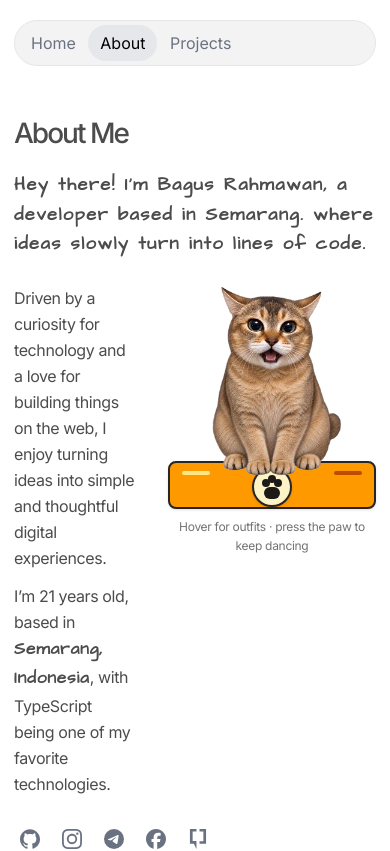
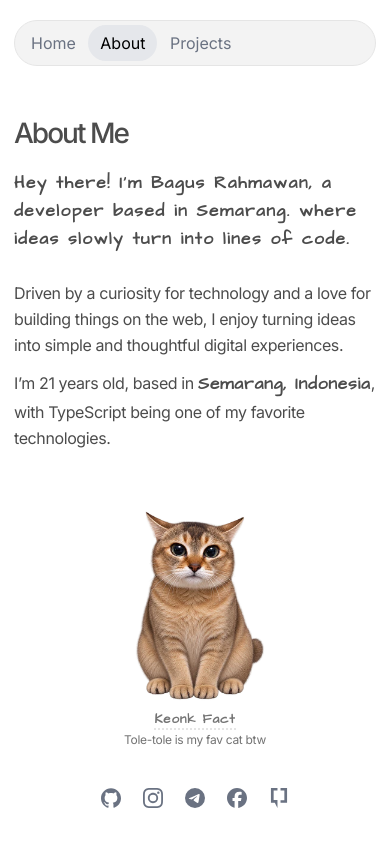
Before and after one commit to bagoesrex/portfolio-website, a Next.js app: page /about in a window 390 px wide. Shown: the top 851 px of the page. Built offline with nearby package versions, Linux system fonts and the light colour scheme.

Commit message:
feat: improve responsive layout and adjust hero/about sections for mobile

```diff
--- a/components/about/IntroSection.tsx
+++ b/components/about/IntroSection.tsx
@@ -10,12 +10,12 @@ export default function IntroSection() {
       <MaxWidthWrapper className="space-y-6.5 pt-28 pb-20">
         <div className="space-y-4">
           <h1 className="text-[28px] font-[490] tracking-[-2px]">About Me</h1>
-          <p className="font-architects-daughter text-[18.2px] font-semibold tracking-[1.5px]">
+          <p className="font-architects-daughter text-[17.2px] font-semibold tracking-[1.5px] md:text-[18.2px]">
             Hey there! I’m Bagus Rahmawan, a developer based in Semarang. where
             ideas slowly turn into lines of code.
           </p>
         </div>
-        <div className="flex justify-between gap-8">
+        <div className="flex flex-col justify-between gap-8 md:flex-row">
           <div className="min-w-0 flex-1 space-y-6.5">
             <div className="space-y-3">
               <p>
@@ -31,7 +31,7 @@ export default function IntroSection() {
                 , with TypeScript being one of my favorite technologies.
               </p>
             </div>
-            <div className="flex gap-2.5">
+            <div className="hidden gap-2.5 md:flex">
               {SOCIAL_LINKS.map(({ label, href, icon: Icon }, i) => (
                 <a
                   key={i}
@@ -47,6 +47,20 @@ export default function IntroSection() {
             </div>
           </div>
           <ToleToleMusicBox />
+          <div className="flex gap-2.5 self-center md:hidden">
+            {SOCIAL_LINKS.map(({ label, href, icon: Icon }, i) => (
+              <a
+                key={i}
+                href={href}
+                aria-label={label}
+                target="_blank"
+                rel="noopener noreferrer"
+                className="group p-1.5 text-gray-500"
+              >
+                <Icon className="size-5 duration-300 group-hover:scale-110 group-hover:text-black" />
+              </a>
+            ))}
+          </div>
         </div>
       </MaxWidthWrapper>
       <hr
--- a/components/about/ToleToleMusicBox.tsx
+++ b/components/about/ToleToleMusicBox.tsx
@@ -147,7 +147,7 @@ export default function ToleToleMusicBox() {
 
   return (
     <div
-      className="w-52 shrink-0 text-center select-none"
+      className="w-52 shrink-0 self-center text-center select-none"
       data-active={isActive}
       data-pinned={isPinned}
       onBlurCapture={handleBlur}
@@ -176,16 +176,7 @@ export default function ToleToleMusicBox() {
         />
       </div>
 
-      <div className="relative -mt-4 h-12 rounded-md border-2 border-stone-800 bg-amber-500 shadow-sm dark:border-stone-200">
-        <div
-          aria-hidden="true"
-          className="absolute top-2 left-3 h-1 w-7 rounded-full bg-amber-200"
-        />
-        <div
-          aria-hidden="true"
-          className="absolute top-2 right-3 h-1 w-7 rounded-full bg-amber-700"
-        />
-
+      <div className="relative -mt-4 hidden h-12 rounded-md">
         <button
           aria-label={
             isPinned
@@ -211,7 +202,11 @@ export default function ToleToleMusicBox() {
       </div>
 
       <p className="text-muted-foreground mt-2 text-xs">
-        Hover for outfits · press the paw to keep dancing
+        <span className="font-architects-daughter border-b-2 border-dotted text-[13.2px] font-bold tracking-[0.9px]">
+          Keonk Fact
+        </span>{" "}
+        <br />
+        Tole-tole is my fav cat btw
       </p>
       <p aria-live="polite" className="sr-only">
         {isPinned
--- a/components/about/tole-tole-animation.mjs
+++ b/components/about/tole-tole-animation.mjs
@@ -1,6 +1,6 @@
 export const SPRITE_SHEET = "/images/about/tole-tole-sprite.webp";
 
-export const IDLE_INTERVAL_MS = 900;
+export const IDLE_INTERVAL_MS = 600;
 export const DANCE_INTERVAL_MS = 260;
 export const SPRITE_COLUMNS = 5;
 export const SPRITE_ROWS = 1;
--- a/components/home/HeroSection.tsx
+++ b/components/home/HeroSection.tsx
@@ -7,11 +7,12 @@ export default function HeroSection() {
   return (
     <section id="hero">
       <MaxWidthWrapper className="pt-30 pb-10">
-        <div className="flex flex-col-reverse items-center gap-8 sm:flex-row sm:justify-between sm:gap-3">
+        <div className="flex flex-col-reverse items-center gap-8 px-6 sm:flex-row sm:justify-between sm:gap-3 md:px-0">
           <div className="min-w-0 flex-1 space-y-5">
+            <div className="flex items-center justify-between">
               <div>
-              <div className="group relative h-[30.5px] overflow-hidden">
-                <h1 className="font-architects-daughter absolute top-0 text-2xl leading-none font-bold tracking-[3.1px] transition-all duration-400 group-hover:top-8">
+                <div className="group relative h-[30.5px] min-w-59 overflow-hidden">
+                  <h1 className="font-architects-daughter absolute top-0 text-xl leading-none font-bold tracking-[3.1px] transition-all duration-400 group-hover:top-8 md:text-2xl">
                     Bagus Rahmawan
                   </h1>
                   <p className="font-architects-daughter absolute top-8 text-2xl leading-none font-bold tracking-[3.3px] transition-all duration-400 group-hover:top-0">
@@ -20,13 +21,19 @@ export default function HeroSection() {
                 </div>
                 <p className="text-muted-foreground">Tech Enthusiast</p>
               </div>
+              <div className="relative h-32 w-1 md:hidden">
+                <div className="absolute top-0 -right-3.5">
+                  <RanpoSprite />
+                </div>
+              </div>
+            </div>
             <p>
               A tech enthusiast with a strong interest in building responsive
               and interactive web applications. I enjoy experimenting with new
               technologies and creating clean user interfaces.
             </p>
           </div>
-          <div>
+          <div className="hidden md:block">
             <RanpoSprite />
           </div>
         </div>
--- a/components/home/RanpoSprite.tsx
+++ b/components/home/RanpoSprite.tsx
@@ -53,7 +53,7 @@ export default function RanpoSprite() {
 
   return (
     <div
-      className="relative aspect-square w-44 shrink-0 cursor-default bg-size-[400%_200%] bg-no-repeat contain-[paint] sm:w-54"
+      className="relative aspect-square w-32 shrink-0 cursor-default bg-size-[400%_200%] bg-no-repeat contain-[paint] md:w-54"
       data-frame={activeFrame.id}
       data-state={isHovered ? "hover" : "idle"}
       onPointerEnter={() => changeAnimationState(true)}
```
Also changed, not shown: public/images/home/ranpo-sprite.webp. Lines whose indentation alone changed are shown as unchanged.
